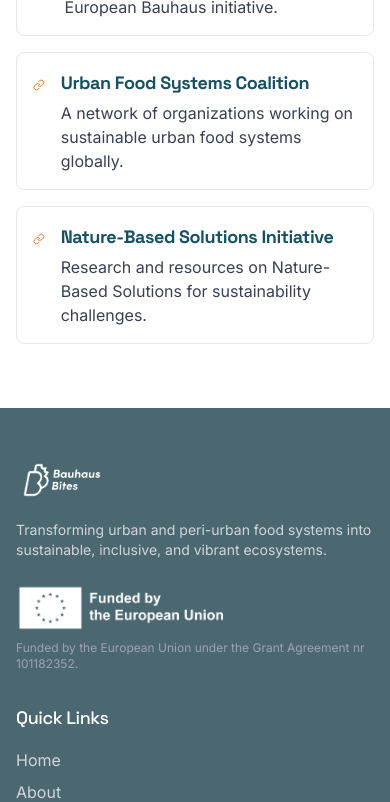
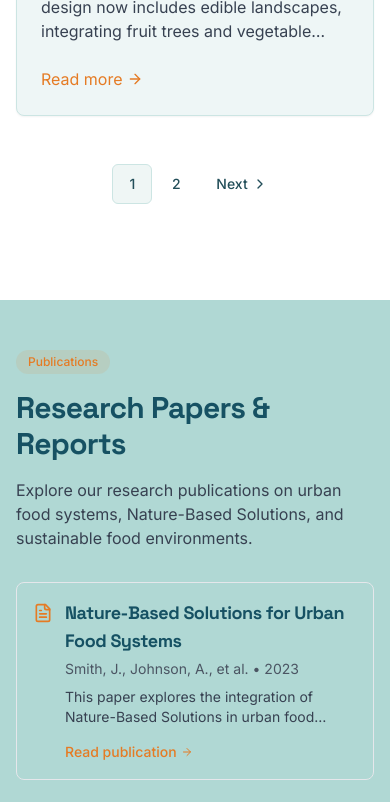
Before and after one commit to erikisberg/bauhaus-bites-ecosystems, a React (Vite) app: page /resources in a window 390 px wide. Shown: the part 3876-4678 px from the top of the page. Built offline with nearby package versions, Linux system fonts and the light colour scheme.

Commit message:
Add article feed to resources page
Implement an article feed on the resources page to display articles.

```diff
--- /dev/null
+++ b/src/components/ArticleFeed.tsx
@@ -0,0 +1,176 @@
+
+import { useState } from 'react';
+import NewsArticle from './NewsArticle';
+import {
+  Pagination,
+  PaginationContent,
+  PaginationEllipsis,
+  PaginationItem,
+  PaginationLink,
+  PaginationNext,
+  PaginationPrevious
+} from './ui/pagination';
+
+interface Article {
+  id: string;
+  title: string;
+  description: string;
+  date: string;
+  image?: string;
+}
+
+const ArticleFeed = () => {
+  const [currentPage, setCurrentPage] = useState(1);
+  const articlesPerPage = 6;
+
+  // Sample articles data - in a real app, this would likely come from an API
+  const articles: Article[] = [
+    {
+      id: "urban-farming-barcelona",
+      title: "New Urban Farming Initiative Launches in Barcelona",
+      description: "The Barcelona city council has approved a groundbreaking urban farming initiative that will transform unused spaces into community gardens.",
+      date: "June 15, 2023",
+      image: "https://images.unsplash.com/photo-1516550893885-7b7791882062?ixlib=rb-4.0.3&ixid=M3wxMjA3fDB8MHxwaG90by1wYWdlfHx8fGVufDB8fHx8fA%3D%3D&auto=format&fit=crop&w=1972&q=80",
+    },
+    {
+      id: "nature-based-solutions-study",
+      title: "Study Reveals Benefits of Nature-Based Solutions in Urban Food Systems",
+      description: "A comprehensive study conducted across European cities demonstrates how nature-based solutions can significantly improve urban food security and sustainability.",
+      date: "May 28, 2023",
+      image: "https://images.unsplash.com/photo-1474440692490-2e83ae13ba29?ixlib=rb-4.0.3&ixid=M3wxMjA3fDB8MHxwaG90by1wYWdlfHx8fGVufDB8fHx8fA%3D%3D&auto=format&fit=crop&w=2070&q=80",
+    },
+    {
+      id: "amsterdam-vertical-farming",
+      title: "Amsterdam Implements Vertical Farming Technology in Public Buildings",
+      description: "Amsterdam is leading the way with innovative vertical farming installations in public buildings, bringing food production directly into urban centers.",
+      date: "April 12, 2023",
+      image: "https://images.unsplash.com/photo-1546636889-ba9fdd63583e?ixlib=rb-4.0.3&ixid=M3wxMjA3fDB8MHxwaG90by1wYWdlfHx8fGVufDB8fHx8fA%3D%3D&auto=format&fit=crop&w=1926&q=80",
+    },
+    {
+      id: "paris-food-waste",
+      title: "Paris Launches Innovative Food Waste Reduction Program",
+      description: "The city of Paris has initiated a comprehensive program to reduce food waste by 50% within the next five years through community engagement and technology.",
+      date: "March 27, 2023",
+      image: "https://images.unsplash.com/photo-1504674900247-0877df9cc836?ixlib=rb-4.0.3&ixid=M3wxMjA3fDB8MHxwaG90by1wYWdlfHx8fGVufDB8fHx8fA%3D%3D&auto=format&fit=crop&w=1470&q=80",
+    },
+    {
+      id: "berlin-community-garden",
+      title: "Berlin Expands Community Garden Network to 100 Locations",
+      description: "Berlin's urban development office announces plans to expand its successful community garden program to 100 locations throughout the city by 2025.",
+      date: "February 18, 2023",
+      image: "https://images.unsplash.com/photo-1561397441-3167f49c3fb9?ixlib=rb-4.0.3&ixid=M3wxMjA3fDB8MHxwaG90by1wYWdlfHx8fGVufDB8fHx8fA%3D%3D&auto=format&fit=crop&w=1074&q=80",
+    },
+    {
+      id: "milan-edible-landscapes",
+      title: "Milan Transforms Urban Landscapes with Edible Plants",
+      description: "Milan's innovative approach to urban design now includes edible landscapes, integrating fruit trees and vegetable gardens into public spaces.",
+      date: "January 22, 2023",
+      image: "https://images.unsplash.com/photo-1602049837703-d088bec8eca4?ixlib=rb-4.0.3&ixid=M3wxMjA3fDB8MHxwaG90by1wYWdlfHx8fGVufDB8fHx8fA%3D%3D&auto=format&fit=crop&w=1074&q=80",
+    },
+    {
+      id: "london-food-policy",
+      title: "London Adopts New Sustainable Food Policy Framework",
+      description: "London has unveiled a comprehensive food policy framework that prioritizes sustainability, equity, and resilience in the city's food system.",
+      date: "December 10, 2022",
+      image: "https://images.unsplash.com/photo-1556715371-bdb0d523c870?ixlib=rb-4.0.3&ixid=M3wxMjA3fDB8MHxwaG90by1wYWdlfHx8fGVufDB8fHx8fA%3D%3D&auto=format&fit=crop&w=1074&q=80",
+    },
+    {
+      id: "copenhagen-food-districts",
+      title: "Copenhagen Creates Specialized Food Districts to Promote Local Cuisine",
+      description: "Copenhagen's new urban planning initiative establishes specialized food districts to showcase local products and traditional Danish cuisine.",
+      date: "November 5, 2022",
+      image: "https://images.unsplash.com/photo-1502364271109-0a9a75a2a9df?ixlib=rb-4.0.3&ixid=M3wxMjA3fDB8MHxwaG90by1wYWdlfHx8fGVufDB8fHx8fA%3D%3D&auto=format&fit=crop&w=1470&q=80",
+    }
+  ];
+
+  // Calculate pagination
+  const indexOfLastArticle = currentPage * articlesPerPage;
+  const indexOfFirstArticle = indexOfLastArticle - articlesPerPage;
+  const currentArticles = articles.slice(indexOfFirstArticle, indexOfLastArticle);
+  const totalPages = Math.ceil(articles.length / articlesPerPage);
+
+  const handlePageChange = (page: number) => {
+    setCurrentPage(page);
+    window.scrollTo({ top: 0, behavior: 'smooth' });
+  };
+
+  // Generate page numbers for pagination
+  const pageNumbers = [];
+  for (let i = 1; i <= totalPages; i++) {
+    pageNumbers.push(i);
+  }
+
+  return (
+    <div className="py-12">
+      <div className="grid grid-cols-1 md:grid-cols-2 lg:grid-cols-3 gap-8">
+        {currentArticles.map((article) => (
+          <NewsArticle
+            key={article.id}
+            id={article.id}
+            title={article.title}
+            description={article.description}
+            date={article.date}
+            image={article.image}
+          />
+        ))}
+      </div>
+
+      {totalPages > 1 && (
+        <div className="mt-12">
+          <Pagination>
+            <PaginationContent>
+              {currentPage > 1 && (
+                <PaginationItem>
+                  <PaginationPrevious
+                    onClick={() => handlePageChange(currentPage - 1)}
+                    className="cursor-pointer"
+                  />
+                </PaginationItem>
+              )}
+
+              {pageNumbers.map((page) => {
+                // Show first page, current page, last page, and pages directly before and after current
+                const shouldShowPage =
+                  page === 1 ||
+                  page === totalPages ||
+                  (page >= currentPage - 1 && page <= currentPage + 1);
+
+                if (shouldShowPage) {
+                  return (
+                    <PaginationItem key={page}>
+                      <PaginationLink
+                        isActive={page === currentPage}
+                        onClick={() => handlePageChange(page)}
+                        className="cursor-pointer"
+                      >
+                        {page}
+                      </PaginationLink>
+                    </PaginationItem>
+                  );
+                } else if (
+                  (page === 2 && currentPage > 3) ||
+                  (page === totalPages - 1 && currentPage < totalPages - 2)
+                ) {
+                  return <PaginationEllipsis key={page} />;
+                }
+
+                return null;
+              })}
+
+              {currentPage < totalPages && (
+                <PaginationItem>
+                  <PaginationNext
+                    onClick={() => handlePageChange(currentPage + 1)}
+                    className="cursor-pointer"
+                  />
+                </PaginationItem>
+              )}
+            </PaginationContent>
+          </Pagination>
+        </div>
+      )}
+    </div>
+  );
+};
+
+export default ArticleFeed;
--- a/src/pages/Resources.tsx
+++ b/src/pages/Resources.tsx
@@ -1,6 +1,7 @@
 import NavBar from '../components/NavBar';
 import Footer from '../components/Footer';
-import { ArrowRight, FileText, Video, Download, Link as LinkIcon } from 'lucide-react';
+import ArticleFeed from '../components/ArticleFeed';
+import { ArrowRight, FileText, Video, Download, Link as LinkIcon, Newspaper } from 'lucide-react';
 
 const Resources = () => {
   const publications = [
@@ -98,6 +99,25 @@ const Resources = () => {
         </div>
 
         <section className="py-12 px-4 bg-white">
+          <div className="max-w-7xl mx-auto">
+            <div className="mb-8">
+              <span className="inline-block px-3 py-1 text-xs font-medium bg-bauhaus-accent/10 text-bauhaus-accent rounded-full mb-4">
+                <Newspaper className="w-3 h-3 inline mr-1" />
+                News & Articles
+              </span>
+              <h2 className="text-3xl font-bold text-bauhaus-dark mb-4">
+                Latest Updates
+              </h2>
+              <p className="text-gray-700 max-w-3xl">
+                Stay informed with the latest news, developments, and success stories from our initiatives across Europe.
+              </p>
+            </div>
+
+            <ArticleFeed />
+          </div>
+        </section>
+
+        <section className="py-12 px-4 bg-bauhaus-light">
           <div className="max-w-7xl mx-auto">
             <div className="mb-8">
               <span className="inline-block px-3 py-1 text-xs font-medium bg-bauhaus-accent/10 text-bauhaus-accent rounded-full mb-4">
```
